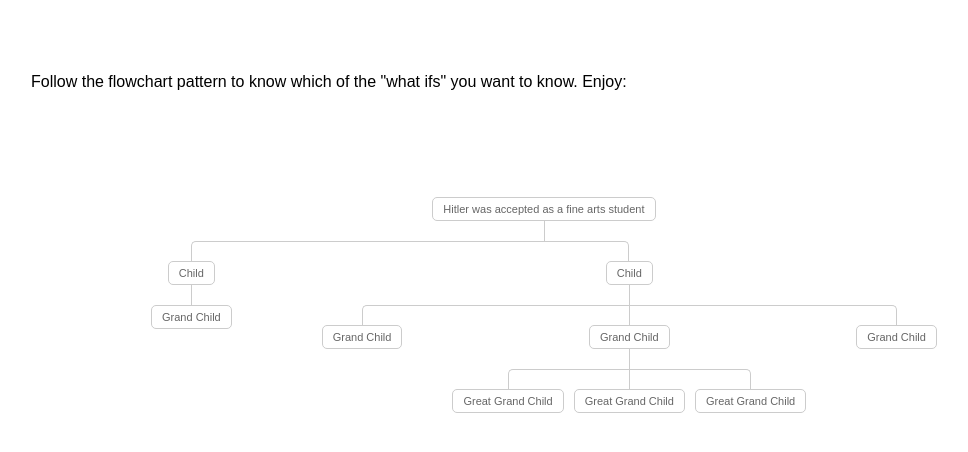
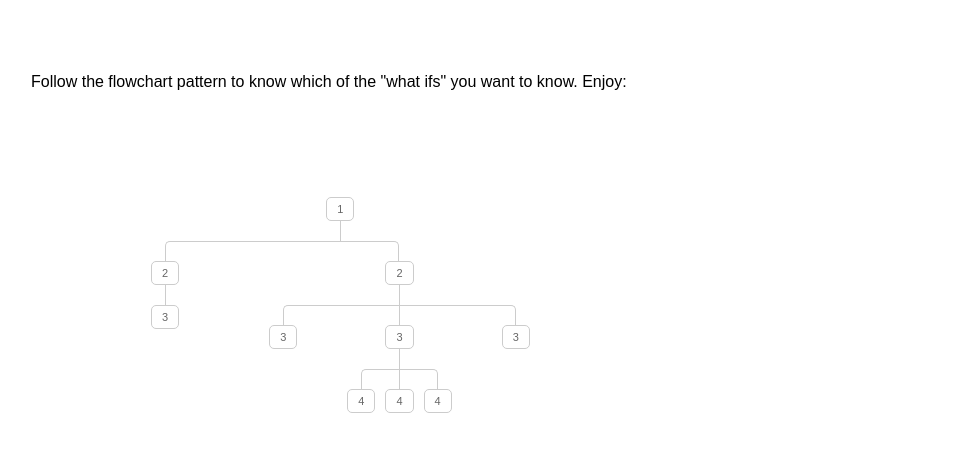
Before and after one commit to tarek7669/What-If-, a plain HTML site: page Hitler.html in a window 1280 px wide. Shown: the whole page, without its empty margins (34-1002 px from the left). Drawn offline with Linux system fonts and the light colour scheme.

Commit message:
Update Hitler.html

```diff
--- a/Hitler.html
+++ b/Hitler.html
@@ -24,35 +24,35 @@
     <div class="tree">
         <ul>
             <li>
-                <a href="#">Hitler was accepted as a fine arts student</a>
+                <a href="#">1</a>
                 <ul>
                     <li>
-                        <a href="#">Child</a>
+                        <a href="#">2</a>
                         <ul>
                             <li>
-                                <a href="#">Grand Child</a>
+                                <a href="#">3</a>
                             </li>
                         </ul>
                     </li>
                     <li>
-                        <a href="#">Child</a>
+                        <a href="#">2</a>
                         <ul>
-                            <li><a href="#">Grand Child</a></li>
+                            <li><a href="#">3</a></li>
                             <li>
-                                <a href="#">Grand Child</a>
+                                <a href="#">3</a>
                                 <ul>
                                     <li>
-                                        <a href="#">Great Grand Child</a>
+                                        <a href="#">4</a>
                                     </li>
                                     <li>
-                                        <a href="#">Great Grand Child</a>
+                                        <a href="#">4</a>
                                     </li>
                                     <li>
-                                        <a href="#">Great Grand Child</a>
+                                        <a href="#">4</a>
                                     </li>
                                 </ul>
                             </li>
-                            <li><a href="#">Grand Child</a></li>
+                            <li><a href="#">3</a></li>
                         </ul>
                     </li>
                 </ul>
```
